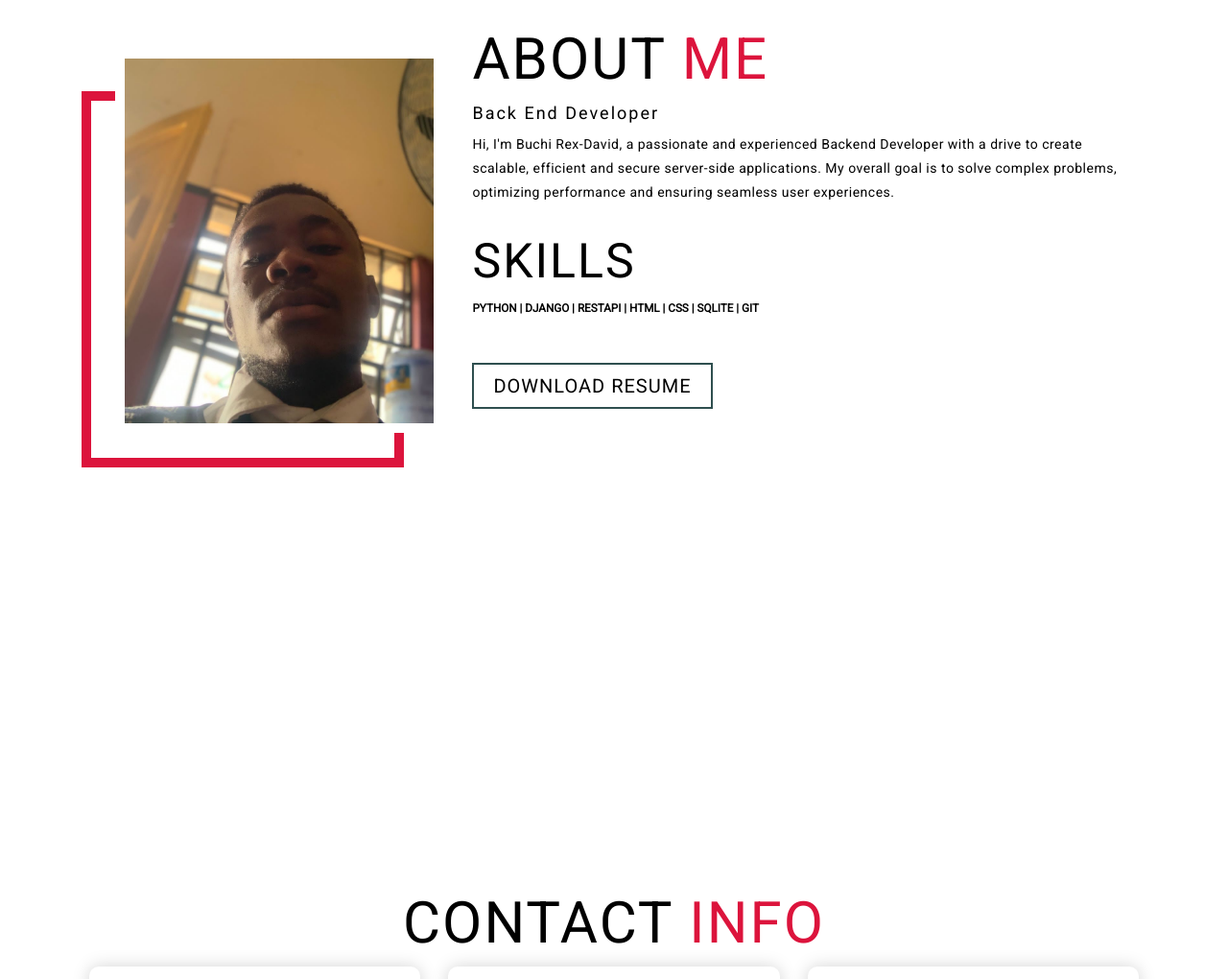
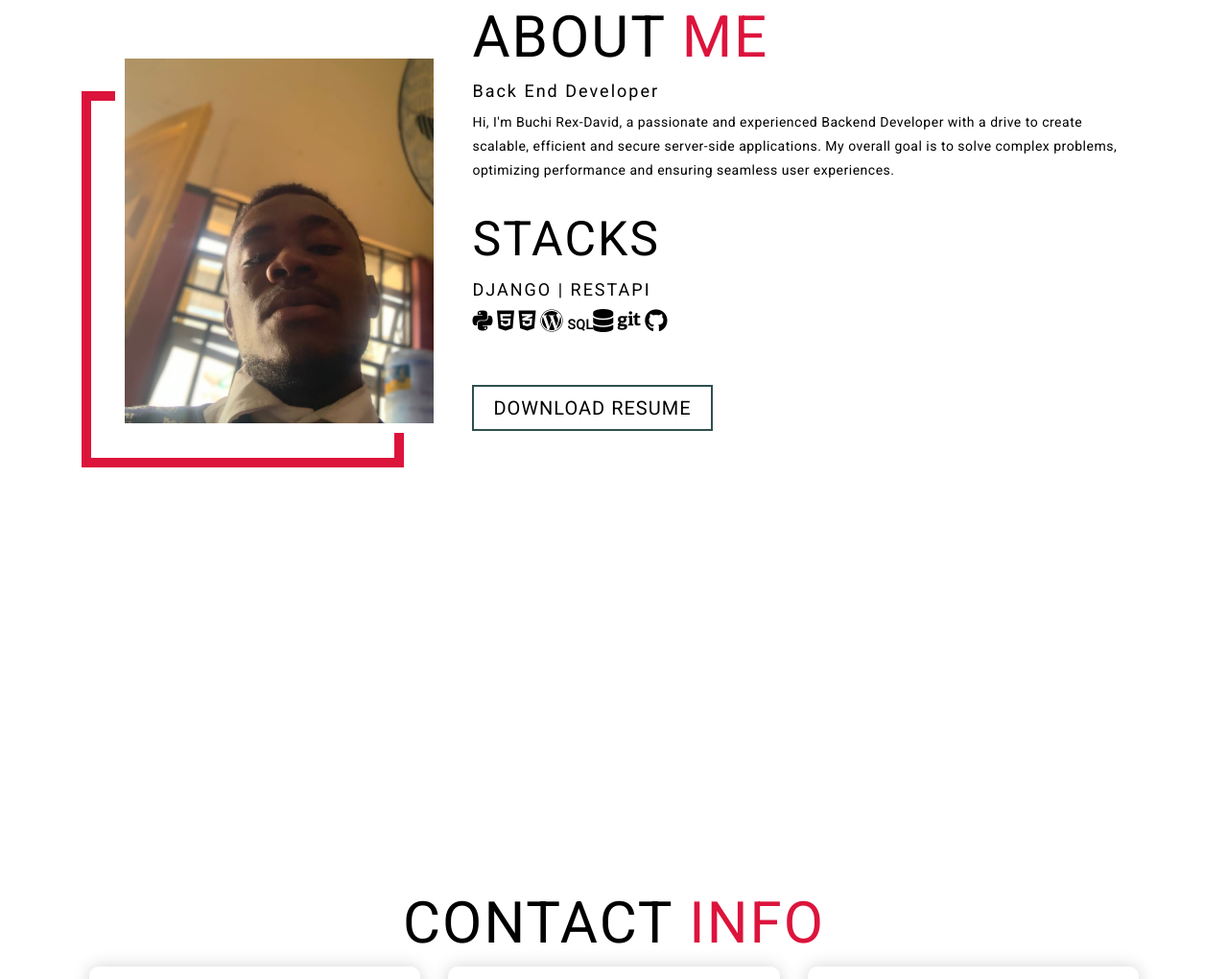
Before and after one commit to RexDavid06/My-site, a plain HTML site: page index.html in a window 1280 px wide. Shown: the part 4070-5090 px from the top of the page at 96% size. Drawn offline with Linux system fonts and the light colour scheme.

Commit message:
site update

```diff
--- a/index.html
+++ b/index.html
@@ -7,6 +7,7 @@
   <link rel="stylesheet" href="style.css">
   <title>My Website</title>
   <link href='https://fonts.googleapis.com/css?family=Roboto' rel='stylesheet'>
+  <link rel="stylesheet" href="https://cdnjs.cloudflare.com/ajax/libs/font-awesome/6.7.1/css/all.min.css" integrity="sha512-5Hs3dF2AEPkpNAR7UiOHba+lRSJNeM2ECkwxUIxC1Q/FLycGTbNapWXB4tP889k5T5Ju8fs4b1P5z/iB4nMfSQ==" crossorigin="anonymous" referrerpolicy="no-referrer" />
 
   <link rel="stylesheet" href="https://cdnjs.cloudflare.com/ajax/libs/font-awesome/6.6.0/css/all.min.css" integrity="sha512-Kc323vGBEqzTmouAECnVceyQqyqdsSiqLQISBL29aUW4U/M7pSPA/gEUZQqv1cwx4OnYxTxve5UMg5GT6L4JJg==" crossorigin="anonymous" referrerpolicy="no-referrer" />
 </head>
@@ -171,9 +172,20 @@
         <p>Hi, I'm  Buchi Rex-David, a passionate and experienced Backend Developer
           with a drive to create scalable, efficient and secure server-side applications.
           My overall goal is to solve complex problems, optimizing performance and ensuring seamless user experiences.
-          <h1 class="section-title"><small>SKILLS</small><span></span></h1>
+          <h1 class="section-title"><small>STACKS</small><span></span></h1>
           <div>
-            <h3>PYTHON | DJANGO | RESTAPI | HTML | CSS | SQLITE | GIT</h3>
+            <!-- <h3>PYTHON | DJANGO | RESTAPI | HTML | CSS | SQLITE | GIT</h3> -->
+           <h2>DJANGO | RESTAPI</h2>
+          <p>
+            <i class="fa-brands fa-python" style="font-size: 24px;"></i>
+            <i class="fa-brands fa-html5" style="font-size: 24px;"></i>
+            <i class="fa-brands fa-css3-alt" style="font-size: 24px;"></i>
+            <i class="fa-brands fa-wordpress" style="font-size: 24px;"></i>
+            <strong>SQL</strong><i class="fa-solid fa-database"  style="font-size: 24px;"></i>
+            <i class="fa-brands fa-git" style="font-size: 24px;"></i>
+             <i class="fa-brands fa-github" style="font-size: 24px;"></i>
+          </p>
+
           </div>
 
         </p>
```
Also changed, not shown: img/django_logo.png (added), img/img-2.png (deleted), style.css (line endings or trailing spaces).
